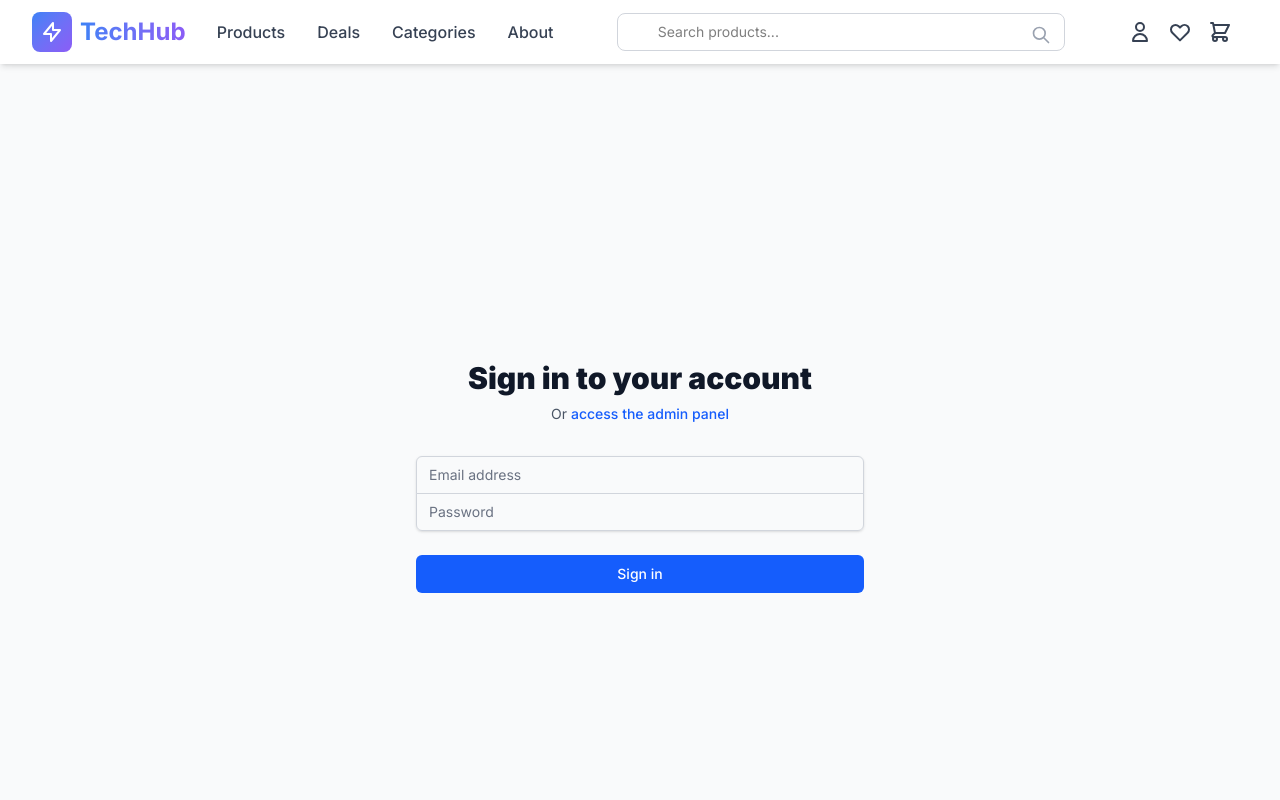
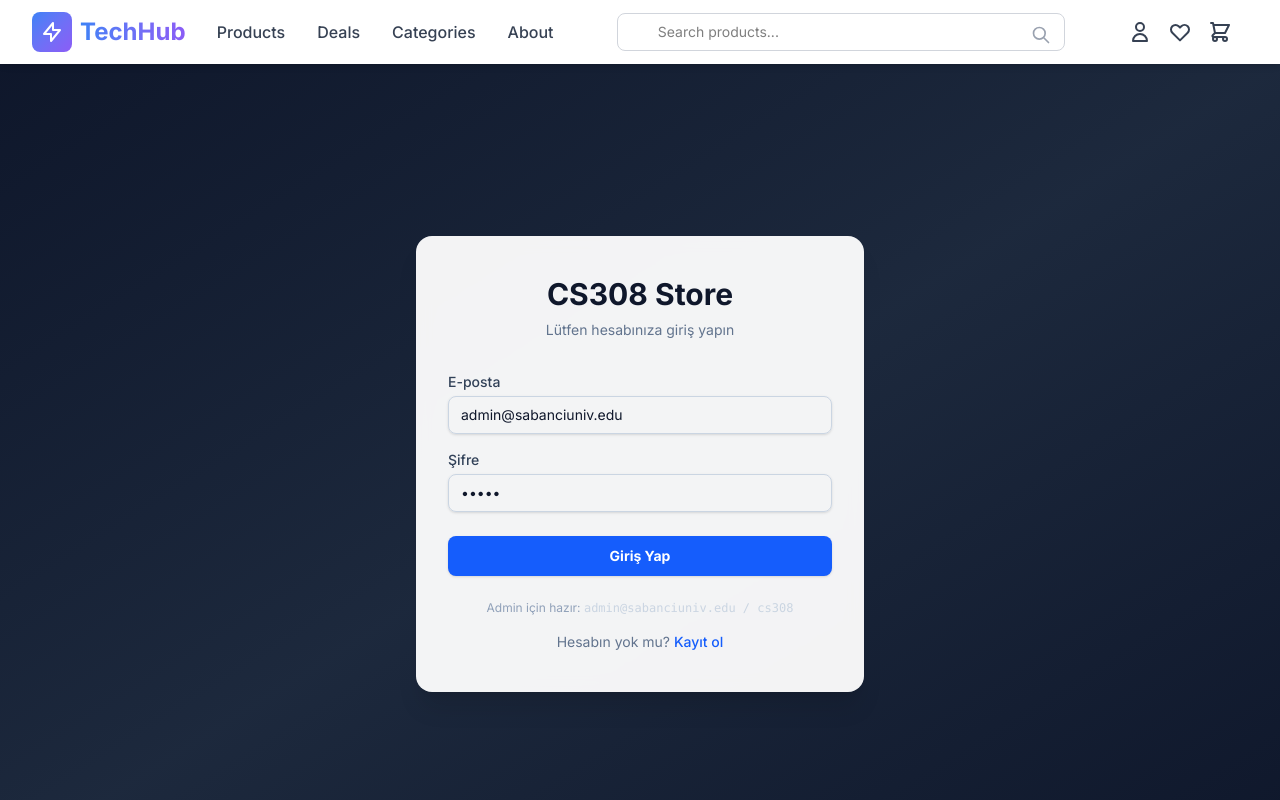
Before and after one commit to osmankantarcioglu/cs308, a React (Vite) app in the folder client/: page /login in a window 1280 px wide. Shown: the top 800 px of the page. Built offline with nearby package versions, Linux system fonts and the light colour scheme; no server answers.

Commit message:
Refactor LoginPage with environment variable and UI updates
Updated the login page to use environment variable for API URL, improved error handling, and modified the UI for better user experience.

```diff
--- a/client/src/pages/LoginPage.jsx
+++ b/client/src/pages/LoginPage.jsx
@@ -1,125 +1,146 @@
-import { useState } from "react";
-import { useNavigate } from "react-router-dom";
+// client/src/pages/LoginPage.jsx
+import { useState } from "react"
+import { useNavigate, Link } from "react-router-dom"
 
-const API_BASE_URL = "http://localhost:3000";
+const API_BASE_URL =
+  import.meta.env.VITE_API_URL || "http://localhost:3000" // istersen .env ile değiştir
 
 export default function LoginPage() {
-  const navigate = useNavigate();
-  const [email, setEmail] = useState("");
-  const [password, setPassword] = useState("");
-  const [error, setError] = useState("");
-  const [loading, setLoading] = useState(false);
+  const navigate = useNavigate()
+  const [email, setEmail] = useState("admin@sabanciuniv.edu")
+  const [password, setPassword] = useState("cs308")
+  const [error, setError] = useState("")
+  const [loading, setLoading] = useState(false)
 
-  const handleLogin = async (e) => {
-    e.preventDefault();
-    setError("");
-    setLoading(true);
+  async function handleLogin(e) {
+    e.preventDefault()
+    setError("")
+    setLoading(true)
 
     try {
-      const response = await fetch(`${API_BASE_URL}/auth/login`, {
+      const res = await fetch(`${API_BASE_URL}/users/login`, {
         method: "POST",
-        headers: {
-          "Content-Type": "application/json",
-        },
+        headers: { "Content-Type": "application/json" },
         body: JSON.stringify({ email, password }),
-      });
+      })
 
-      const data = await response.json();
+      const data = await res.json()
 
-      if (!response.ok) {
-        throw new Error(data.error || "Login failed");
+      if (!res.ok) {
+        const msg = data.message || data.error || "Login failed"
+        throw new Error(msg)
       }
 
-      // Store token in localStorage
-      if (data.data && data.data.token) {
-        localStorage.setItem("authToken", data.data.token);
-        localStorage.setItem("user", JSON.stringify(data.data.user));
+      const token = data?.data?.token
+      const user = data?.data?.user
 
-        // Redirect based on role
-        if (data.data.user.role === "admin") {
-          navigate("/admin");
+      if (!token || !user) {
+        throw new Error("Geçersiz cevap: token veya kullanıcı bilgisi yok")
+      }
+
+      // token & user kaydet
+      localStorage.setItem("authToken", token)
+      localStorage.setItem("user", JSON.stringify(user))
+
+      const role = (user.role || "").toLowerCase()
+
+      if (role === "admin") {
+        navigate("/admin")
       } else {
-          navigate("/");
-        }
-      } else {
-        throw new Error("No token received");
+        navigate("/")
       }
     } catch (err) {
-      setError(err.message);
+      setError(err.message || "Login failed")
     } finally {
-      setLoading(false);
+      setLoading(false)
     }
-  };
+  }
 
   return (
-    <div className="min-h-screen flex items-center justify-center bg-gray-50 py-12 px-4 sm:px-6 lg:px-8">
-      <div className="max-w-md w-full space-y-8">
-        <div>
-          <h2 className="mt-6 text-center text-3xl font-extrabold text-gray-900">
-            Sign in to your account
-          </h2>
-          <p className="mt-2 text-center text-sm text-gray-600">
-            Or{" "}
-            <a
-              href="#"
-              className="font-medium text-blue-600 hover:text-blue-500"
-            >
-              access the admin panel
-            </a>
+    <div className="min-h-screen flex items-center justify-center bg-gradient-to-br from-slate-900 via-slate-800 to-slate-900 px-4">
+      <div className="w-full max-w-md">
+        <div className="bg-white/95 backdrop-blur rounded-2xl shadow-xl px-8 py-10">
+          <div className="mb-8 text-center">
+            <h1 className="text-3xl font-bold text-slate-900">CS308 Store</h1>
+            <p className="mt-2 text-sm text-slate-500">
+              Lütfen hesabınıza giriş yapın
             </p>
           </div>
-        <form className="mt-8 space-y-6" onSubmit={handleLogin}>
+
+          <form onSubmit={handleLogin} className="space-y-6">
             {error && (
-            <div className="bg-red-50 border border-red-200 text-red-700 px-4 py-3 rounded">
+              <div className="rounded-lg bg-red-50 border border-red-200 px-4 py-3 text-sm text-red-700">
                 {error}
               </div>
             )}
-          <div className="rounded-md shadow-sm -space-y-px">
+
+            <div className="space-y-4">
               <div>
-              <label htmlFor="email" className="sr-only">
-                Email address
+                <label
+                  htmlFor="email"
+                  className="block text-sm font-medium text-slate-700 mb-1"
+                >
+                  E-posta
                 </label>
                 <input
                   id="email"
-                name="email"
                   type="email"
                   autoComplete="email"
                   required
-                className="appearance-none rounded-none relative block w-full px-3 py-2 border border-gray-300 placeholder-gray-500 text-gray-900 rounded-t-md focus:outline-none focus:ring-blue-500 focus:border-blue-500 focus:z-10 sm:text-sm"
-                placeholder="Email address"
+                  className="block w-full rounded-lg border border-slate-300 px-3 py-2 text-sm text-slate-900 shadow-sm focus:outline-none focus:ring-2 focus:ring-blue-500 focus:border-blue-500"
+                  placeholder="admin@sabanciuniv.edu"
                   value={email}
-                onChange={(e) => setEmail(e.target.value)}
+                  onChange={e => setEmail(e.target.value)}
                 />
               </div>
+
               <div>
-              <label htmlFor="password" className="sr-only">
-                Password
+                <label
+                  htmlFor="password"
+                  className="block text-sm font-medium text-slate-700 mb-1"
+                >
+                  Şifre
                 </label>
                 <input
                   id="password"
-                name="password"
                   type="password"
                   autoComplete="current-password"
                   required
-                className="appearance-none rounded-none relative block w-full px-3 py-2 border border-gray-300 placeholder-gray-500 text-gray-900 rounded-b-md focus:outline-none focus:ring-blue-500 focus:border-blue-500 focus:z-10 sm:text-sm"
-                placeholder="Password"
+                  className="block w-full rounded-lg border border-slate-300 px-3 py-2 text-sm text-slate-900 shadow-sm focus:outline-none focus:ring-2 focus:ring-blue-500 focus:border-blue-500"
+                  placeholder="cs308"
                   value={password}
-                onChange={(e) => setPassword(e.target.value)}
+                  onChange={e => setPassword(e.target.value)}
                 />
               </div>
             </div>
 
-          <div>
             <button
               type="submit"
               disabled={loading}
-              className="group relative w-full flex justify-center py-2 px-4 border border-transparent text-sm font-medium rounded-md text-white bg-blue-600 hover:bg-blue-700 focus:outline-none focus:ring-2 focus:ring-offset-2 focus:ring-blue-500 disabled:opacity-50 disabled:cursor-not-allowed"
+              className="w-full inline-flex items-center justify-center rounded-lg bg-blue-600 px-4 py-2.5 text-sm font-semibold text-white shadow-sm hover:bg-blue-700 focus:outline-none focus:ring-2 focus:ring-offset-2 focus:ring-blue-500 disabled:opacity-50 disabled:cursor-not-allowed transition"
             >
-              {loading ? "Signing in..." : "Sign in"}
+              {loading ? "Giriş yapılıyor..." : "Giriş Yap"}
             </button>
-          </div>
           </form>
+
+          <p className="mt-6 text-center text-xs text-slate-400">
+            Admin için hazır:{" "}
+            <span className="font-mono text-slate-300">
+              admin@sabanciuniv.edu / cs308
+            </span>
+          </p>
+
+          <p className="mt-4 text-center text-sm text-slate-500">
+            Hesabın yok mu?{" "}
+            <Link
+              to="/register"
+              className="font-medium text-blue-600 hover:text-blue-500"
+            >
+              Kayıt ol
+            </Link>
+          </p>
         </div>
       </div>
-  );
+    </div>
+  )
 }
```
Lines whose indentation alone changed are shown as unchanged.
